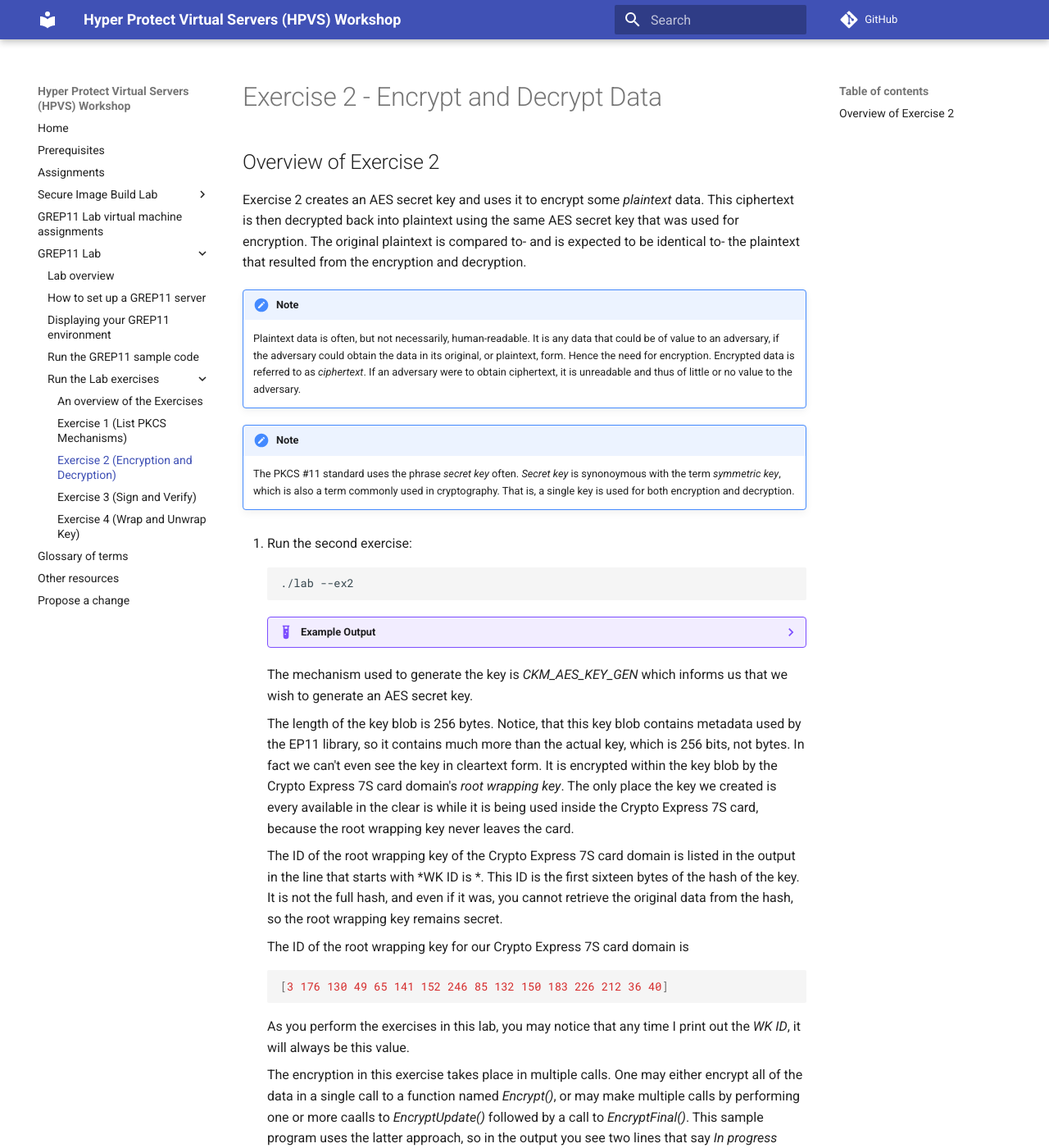
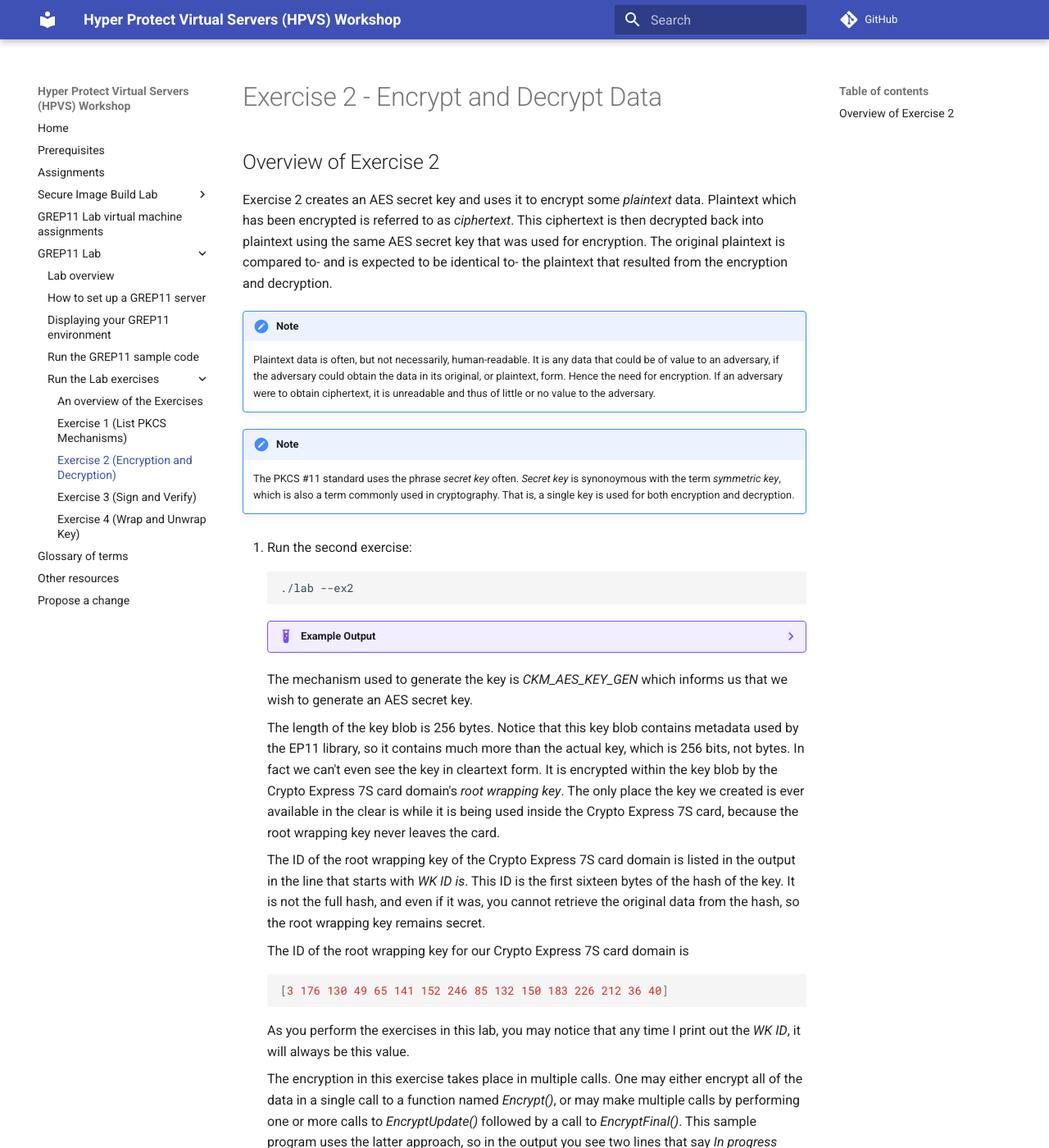
Before and after one commit to ibm-wsc/hyper-protect-virtual-servers-workshop, an MkDocs documentation site: the page built from docs/grep11-lab/lab-exercise2.md, in a window 1280 px wide and 1400 px high. Shown: the whole window at 82% size. Built offline with MkDocs 1.6.1 and Material for MkDocs 9.7.7, drawn with Linux system fonts in a browser that asks for light colours; comment, search, counter and statistics services are not loaded; some of the changed text lies outside the part shown.

Commit message:
minor edits

````diff
--- a/docs/grep11-lab/lab-exercise2.md
+++ b/docs/grep11-lab/lab-exercise2.md
@@ -2,11 +2,11 @@
 
 ## Overview of Exercise 2
 
-Exercise 2 creates an AES secret key and uses it to encrypt some *plaintext* data.
+Exercise 2 creates an AES secret key and uses it to encrypt some *plaintext* data. Plaintext which has been encrypted is referred to as *ciphertext*.
 This ciphertext is then decrypted back into plaintext using the same AES secret key that was used for encryption. The original plaintext is compared to- and is expected to be identical to- the plaintext that resulted from the encryption and decryption.
 
 !!! note
-    Plaintext data is often, but not necessarily, human-readable.  It is any data that could be of value to an adversary, if the adversary could obtain the data in its original, or plaintext, form.  Hence the need for encryption. Encrypted data is referred to as *ciphertext*. If an adversary were to obtain ciphertext, it is unreadable and thus of little or no value to the adversary.
+    Plaintext data is often, but not necessarily, human-readable.  It is any data that could be of value to an adversary, if the adversary could obtain the data in its original, or plaintext, form.  Hence the need for encryption. If an adversary were to obtain ciphertext, it is unreadable and thus of little or no value to the adversary.
 
 !!! note
     The PKCS #11 standard uses the phrase *secret key* often. *Secret key* is synonoymous with the term *symmetric key*, which is also a term commonly used in cryptography.  That is, a single key is used for both encryption and decryption.
@@ -20,7 +20,7 @@ This ciphertext is then decrypted back into plaintext using the same AES secret
 
     ??? example "Example Output"
 
-        ``` bash  linenums="1" hl_lines="1"
+        ``` bash  linenums="1" hl_lines="1 23"
         Generated AES Key with mechanism  CKM_AES_KEY_GEN
 
         length of key blob is 256 bytes
@@ -94,9 +94,9 @@ This ciphertext is then decrypted back into plaintext using the same AES secret
 
     The mechanism used to generate the key is *CKM_AES_KEY_GEN* which informs us that we wish to generate an AES secret key.
 
-    The length of the key blob is 256 bytes.  Notice, that this key blob contains metadata used by the EP11 library, so it contains much more than the actual key, which is 256 bits, not bytes.  In fact we can't even see the key in cleartext form.  It is encrypted within the key blob by the Crypto Express 7S card domain's _root wrapping key_. The only place the key we created is every available in the clear is while it is being used inside the Crypto Express 7S card, because the root wrapping key never leaves the card.
+    The length of the key blob is 256 bytes.  Notice that this key blob contains metadata used by the EP11 library, so it contains much more than the actual key, which is 256 bits, not bytes.  In fact we can't even see the key in cleartext form.  It is encrypted within the key blob by the Crypto Express 7S card domain's _root wrapping key_. The only place the key we created is ever available in the clear is while it is being used inside the Crypto Express 7S card, because the root wrapping key never leaves the card.
 
-    The ID of the root wrapping key of the Crypto Express 7S card domain is listed in the output in the line that starts with *WK ID is *.  This ID is the first sixteen bytes of the hash of the key. It is not the full hash, and even if it was, you cannot retrieve the original data from the hash, so the root wrapping key remains secret.
+    The ID of the root wrapping key of the Crypto Express 7S card domain is listed in the output in the line that starts with *WK ID is*.  This ID is the first sixteen bytes of the hash of the key. It is not the full hash, and even if it was, you cannot retrieve the original data from the hash, so the root wrapping key remains secret.
 
     The ID of the root wrapping key for our Crypto Express 7S card domain is
 
@@ -106,7 +106,7 @@ This ciphertext is then decrypted back into plaintext using the same AES secret
 
     As you perform the exercises in this lab, you may notice that any time I print out the *WK ID*, it will always be this value.
 
-    The encryption in this exercise takes place in multiple calls.  One may either encrypt all of the data in a single call to a function named *Encrypt()*, or may make multiple calls by performing one or more caalls to *EncryptUpdate()* followed by a call to *EncryptFinal()*.  This sample program uses the latter approach, so in the output you see two lines that say *In progress ciphertext is* that show the results so far after each *EncryptUpdate()* call and then a line that says *Final ciphertext is* after the call to *EncryptFinal()*.  Decryption follows the same pattern-  two calls to *DecryptUpdate()* followed by a call to *DecryptFinal(), and the output in the program indicates this.
+    The encryption in this exercise takes place in multiple calls.  One may either encrypt all of the data in a single call to a function named *Encrypt()*, or may make multiple calls by performing one or more calls to *EncryptUpdate()* followed by a call to *EncryptFinal()*.  This sample program uses the latter approach, so in the output you see two lines that say *In progress ciphertext is* that show the results so far after each *EncryptUpdate()* call and then a line that says *Final ciphertext is* after the call to *EncryptFinal()*.  Decryption follows the same pattern-  two calls to *DecryptUpdate()* followed by a call to *DecryptFinal()*, and the output in the program indicates this.
 
 2. The program for this exercise defaults to a key length of 256 bits.  Try running with a key length of 128 bits:
 
````
Also changed, not shown: other parts of docs/grep11-lab/lab-exercise2.md (+1 -1 lines), docs/grep11-lab/grep11-setup.md (+1 -1 lines).
